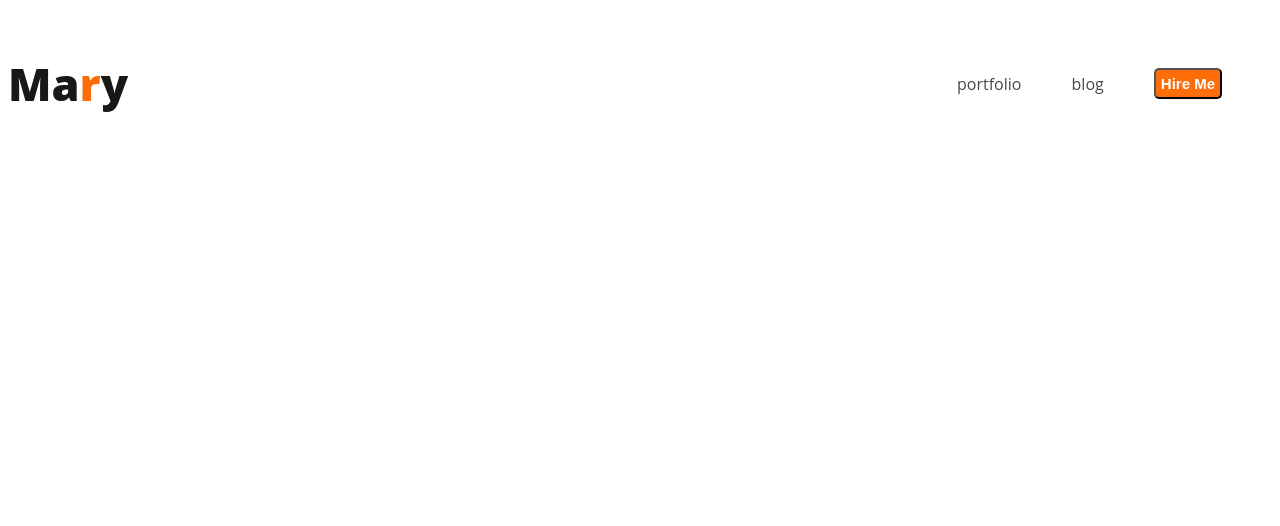
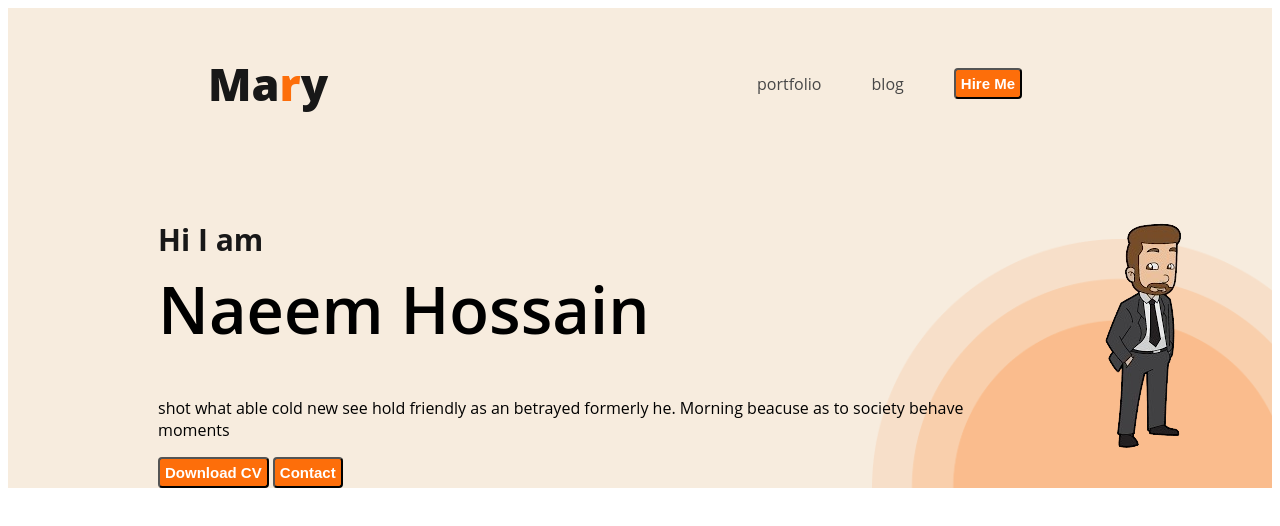
Before and after one commit to naeemraj83/project-fianl, a plain HTML site: page index.html/index.html in a window 1280 px wide. Drawn offline with Linux system fonts and the light colour scheme.

Commit message:
4th commit

```diff
--- a/index.html/index.html
+++ b/index.html/index.html
@@ -7,7 +7,7 @@
     <link rel="stylesheet" href="style/style.css">
 </head>
 <body>
-    <header>
+    <header class="header">
         <nav>
         <h3 class=" nav-title">Ma<span class="text-p">r</span>y</h3>
         <ul>
@@ -16,6 +16,16 @@
             <li><button class="b-primary"> Hire Me </button></li>
         </ul>
         </nav>
+        <div class="banner">
+            <div class="banner-contant">
+                <h3 class="banner-gr">Hi I am </h3>
+                <h1 class="banner-title">Naeem Hossain</h1>
+                <p>shot what able cold new see hold friendly as an betrayed formerly he. Morning beacuse as to society behave moments</p>
+                <button class="b-primary">Download CV</button>
+                <button class="b-primary">Contact</button>
+            </div>
+            <img class="portfolio-photo" src="style/ca.png" alt="">
+        </div>
     </header>
     <main>
 
--- a/index.html/style/style.css
+++ b/index.html/style/style.css
@@ -10,7 +10,7 @@ body{
     color: #181818;
 }
 .b-primary{
-    border-radius: 5px;
+    border-radius: 4px;
     background: #fd6e0a;
     color: white;
     font-size: 15px;
@@ -27,6 +27,7 @@ nav{
 nav{
     display: flex;
     font-family: ;
+    margin: 0 200px;
 }
 
 .nav-title{
@@ -50,3 +51,35 @@ nav a{
     color:
     #474747;
 }
+
+/* header style*/
+
+.header{
+    background-color: rgb(247, 236, 222);
+    background-image: url(header_bg.png);
+    background-repeat: no-repeat;
+    background-position: bottom right;
+    background-size:400px;
+}
+.banner {
+    padding: 30px 30px 0px 150px;
+    display: flex;
+    align-items: center;
+    justify-content: space-between;
+
+}
+.banner .porfolio-photo{
+    width: 500px ;
+    background-position: bottom right;
+
+}
+.banner-gr{
+    font-size: 30px;
+    color: #181818;
+    margin-bottom: 0;
+}
+.banner-title{
+    font-size: 65px;
+    font-weight: 600;
+    margin-top: 5px;
+}
```
Also changed, not shown: index.html/style/ca.png (added), index.html/style/header_bg.png (added).
